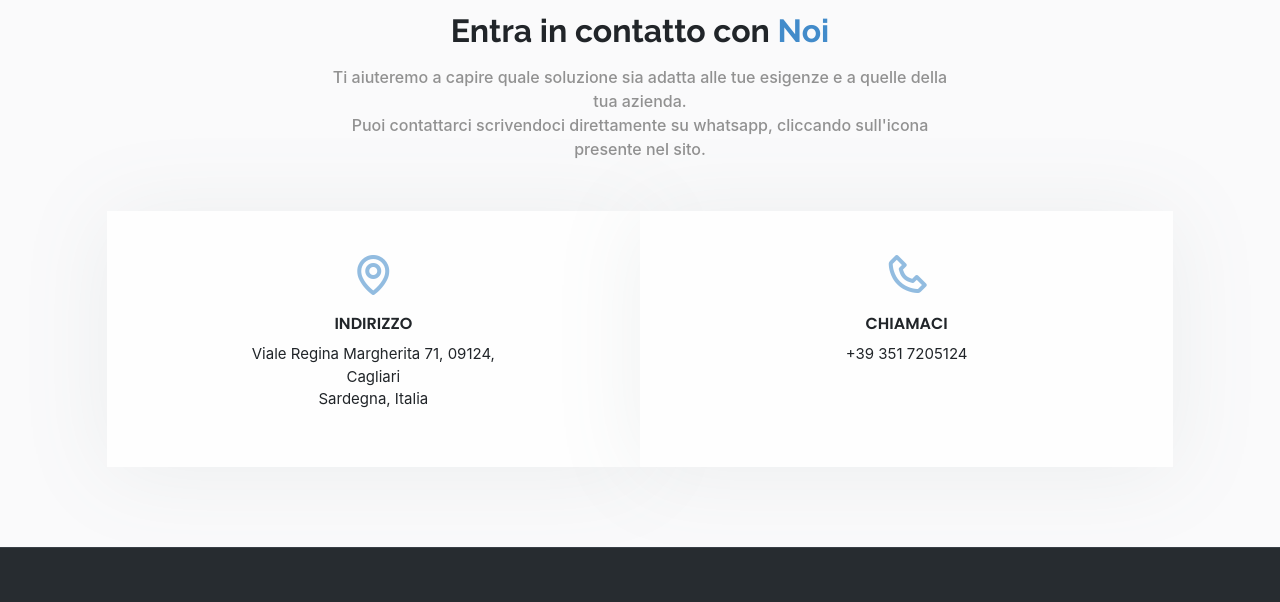
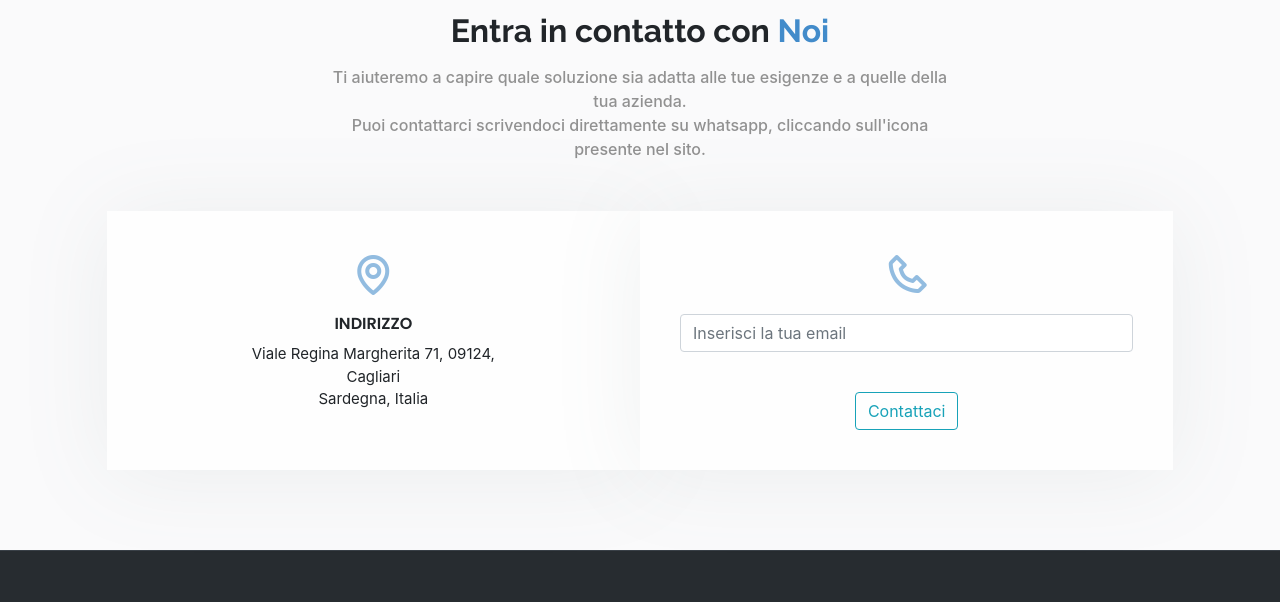
Before and after one commit to radixsrls/devops, a plain HTML site: page index.html in a window 1280 px wide. Shown: the part 3798-4400 px from the top of the page. Drawn offline with nearby package versions, Linux system fonts and the light colour scheme.

Commit message:
getresponse

```diff
--- a/index.html
+++ b/index.html
@@ -300,8 +300,25 @@
                   </div>
                   <div class="col-md-6 info d-flex flex-column align-items-stretch">
                     <i class="bx bx-phone"></i>
-                    <h4>Chiamaci</h4>
-                    <p>+39 351 7205124</p>
+
+                    <form action="https://app.getresponse.com/add_subscriber.html" accept-charset="utf-8" method="post">
+                      <!-- Campo email (obbligatorio) -->
+                      <div class="form-group">
+                        <input class="form-control" type="text" name="email" placeholder="Inserisci la tua email">
+                        <p class="help-block text-danger"></p>
+                      </div>
+                      <!-- Token lista -->
+                      <!-- Ottieni il token su: https://app.getresponse.com/campaign_list.html -->
+                      <input type="hidden" name="campaign_token" value="KFQgE" />
+                      <!-- Aggiungi l'iscritto alla sequenza di follow-up con un giorno specificato (facoltativo) -->
+                      <input type="hidden" name="start_day" value="0" />
+                      <!-- Pulsante iscritto -->
+                    </br>
+                    <div class="col-lg-12 text-center">
+                      <div id="success"></div>
+                      <button type="submit" class="btn btn-outline-info">Contattaci</button>
+                    </div>
+                    </form>
                   </div>
                   <!-- <div class="col-md-6 info d-flex flex-column align-items-stretch">
                     <i class="bx bx-envelope"></i>
```
